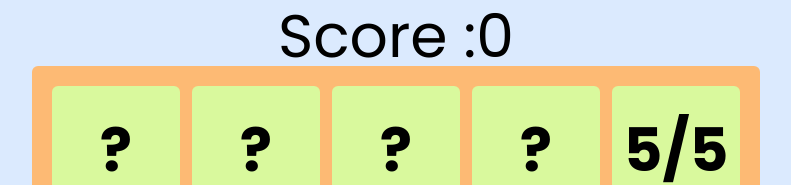
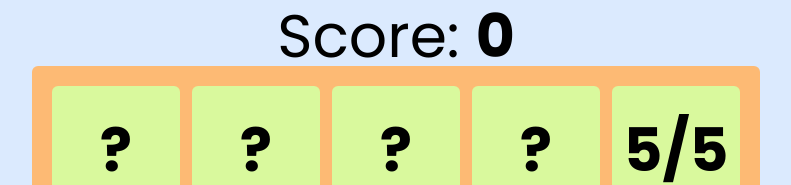
Before and after one commit to alirabbani97/tap-boom-game, a React (Vite) app: page / in a window 1280 px wide. Shown: the top 185 px of the page, without its empty margins (244-1035 px from the left). Built offline with nearby package versions, Linux system fonts and the light colour scheme; what @midudev/tailwind-animations would draw is missing.

Commit message:
scoring logic and hint tiles action disables

```diff
--- a/src/App.tsx
+++ b/src/App.tsx
@@ -73,7 +73,6 @@ function App() {
     })
   );
 
-
   const flipCard = (index: number) => {
     setTilesData((prevTilesData) =>
       prevTilesData.map((tile, i) =>
@@ -130,7 +129,9 @@ function App() {
         </div>
       )}
       <div className="w-fit h-fit flex flex-col justify-center items-center ">
-        <div className="text-6xl ">Score :{score}</div>
+        <div className="text-6xl ">
+          Score: <span className="font-bold">{score}</span>
+        </div>
         <TileGrids gridCols={SQRT_N_Tiles.toString()}>
           {tilesData.map((tile, index) => (
             <TileButton
--- a/src/components/TileButton.tsx
+++ b/src/components/TileButton.tsx
@@ -8,7 +8,7 @@ type TTileButton = {
   value: number | null;
   index: number;
   setBombFound: (arg: boolean) => void;
-  setScore: (value: number) => void;
+  setScore: React.Dispatch<React.SetStateAction<number>>;
 };
 
 export default function TileButton({
@@ -32,7 +32,7 @@ export default function TileButton({
 
   return (
     <button
-    disabled={cardFlipped}
+      disabled={cardFlipped}
       className={`
        ${
          hintTiles
```
